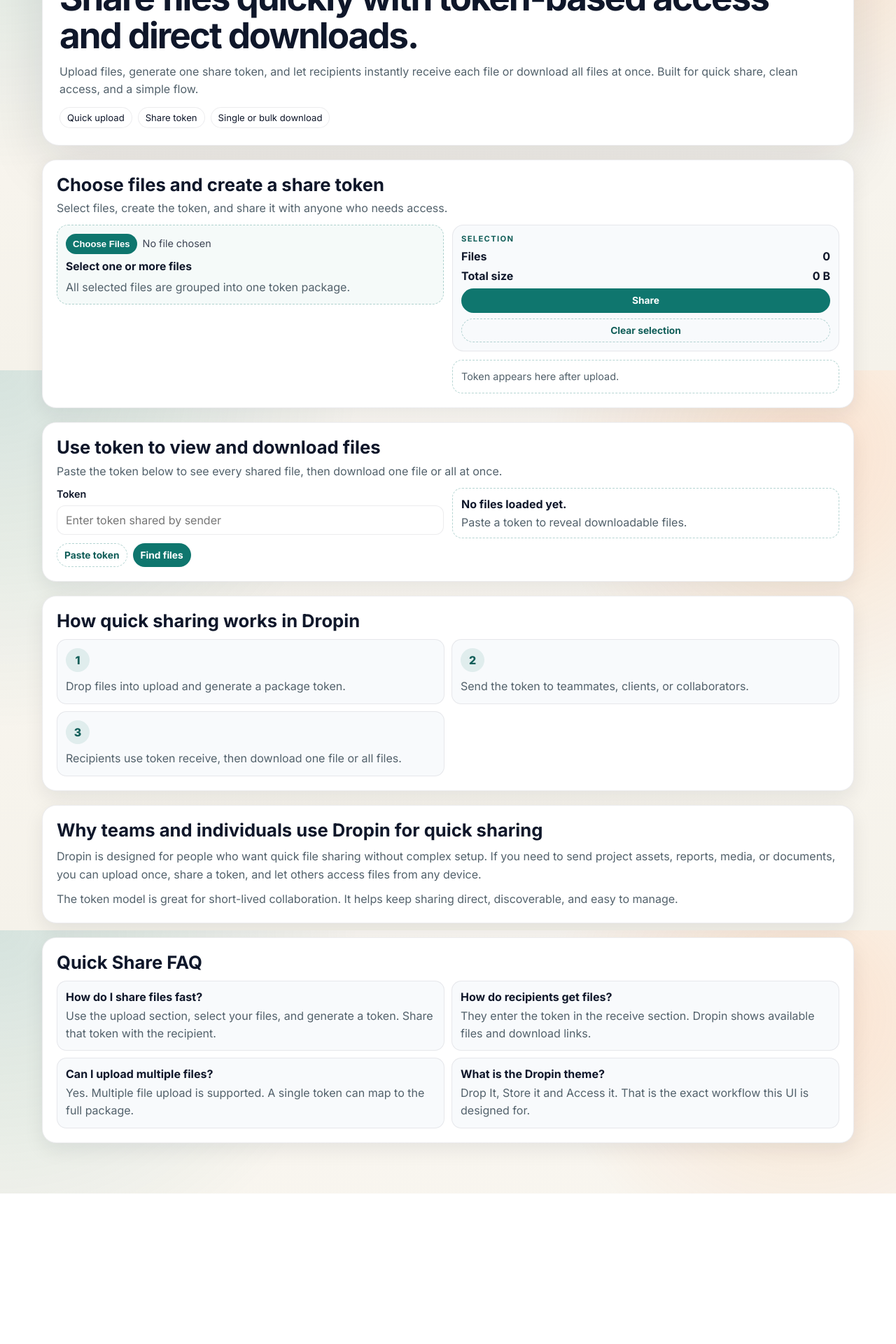
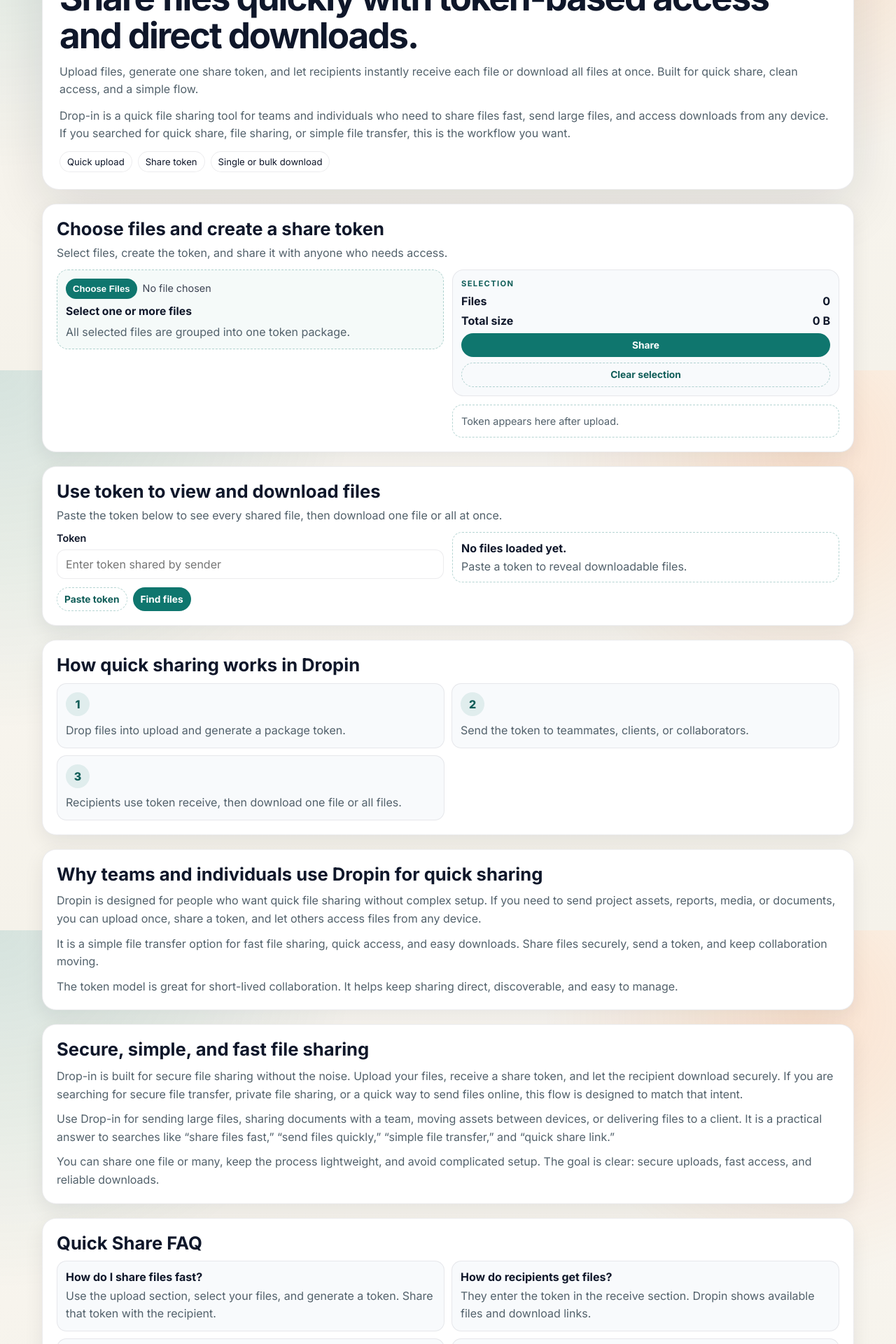
Before and after one commit to devSiddharthKarn/Drop-in, a Next.js app: page / in a window 1280 px wide. Shown: the part 271-2191 px from the top of the page at 70% size. Before the commit the page ends 1976 px from the top, so only its background shows below. Built offline with nearby package versions, Linux system fonts and the light colour scheme.

Commit message:
improved description

```diff
--- a/src/app/page.tsx
+++ b/src/app/page.tsx
@@ -293,6 +293,11 @@
               Upload files, generate one share token, and let recipients instantly receive each file
               or download all files at once. Built for quick share, clean access, and a simple flow.
             </p>
+            <p>
+              Drop-in is a quick file sharing tool for teams and individuals who need to share files
+              fast, send large files, and access downloads from any device. If you searched for quick
+              share, file sharing, or simple file transfer, this is the workflow you want.
+            </p>
 
             <div className={styles.heroPoints} aria-label="Highlights">
               <span>Quick upload</span>
@@ -511,8 +516,31 @@
           share a token, and let others access files from any device.
         </p>
         <p>
+          It is a simple file transfer option for fast file sharing, quick access, and easy
+          downloads. Share files securely, send a token, and keep collaboration moving.
+        </p>
+        <p>
           The token model is great for short-lived collaboration. It helps keep sharing direct,
           discoverable, and easy to manage.
+        </p>
+      </section>
+
+      <section className={styles.contentBlock} aria-label="Secure and fast file sharing">
+        <h2>Secure, simple, and fast file sharing</h2>
+        <p>
+          Drop-in is built for secure file sharing without the noise. Upload your files, receive a
+          share token, and let the recipient download securely. If you are searching for secure file
+          transfer, private file sharing, or a quick way to send files online, this flow is designed
+          to match that intent.
+        </p>
+        <p>
+          Use Drop-in for sending large files, sharing documents with a team, moving assets between
+          devices, or delivering files to a client. It is a practical answer to searches like
+          “share files fast,” “send files quickly,” “simple file transfer,” and “quick share link.”
+        </p>
+        <p>
+          You can share one file or many, keep the process lightweight, and avoid complicated setup.
+          The goal is clear: secure uploads, fast access, and reliable downloads.
         </p>
       </section>
 
```
